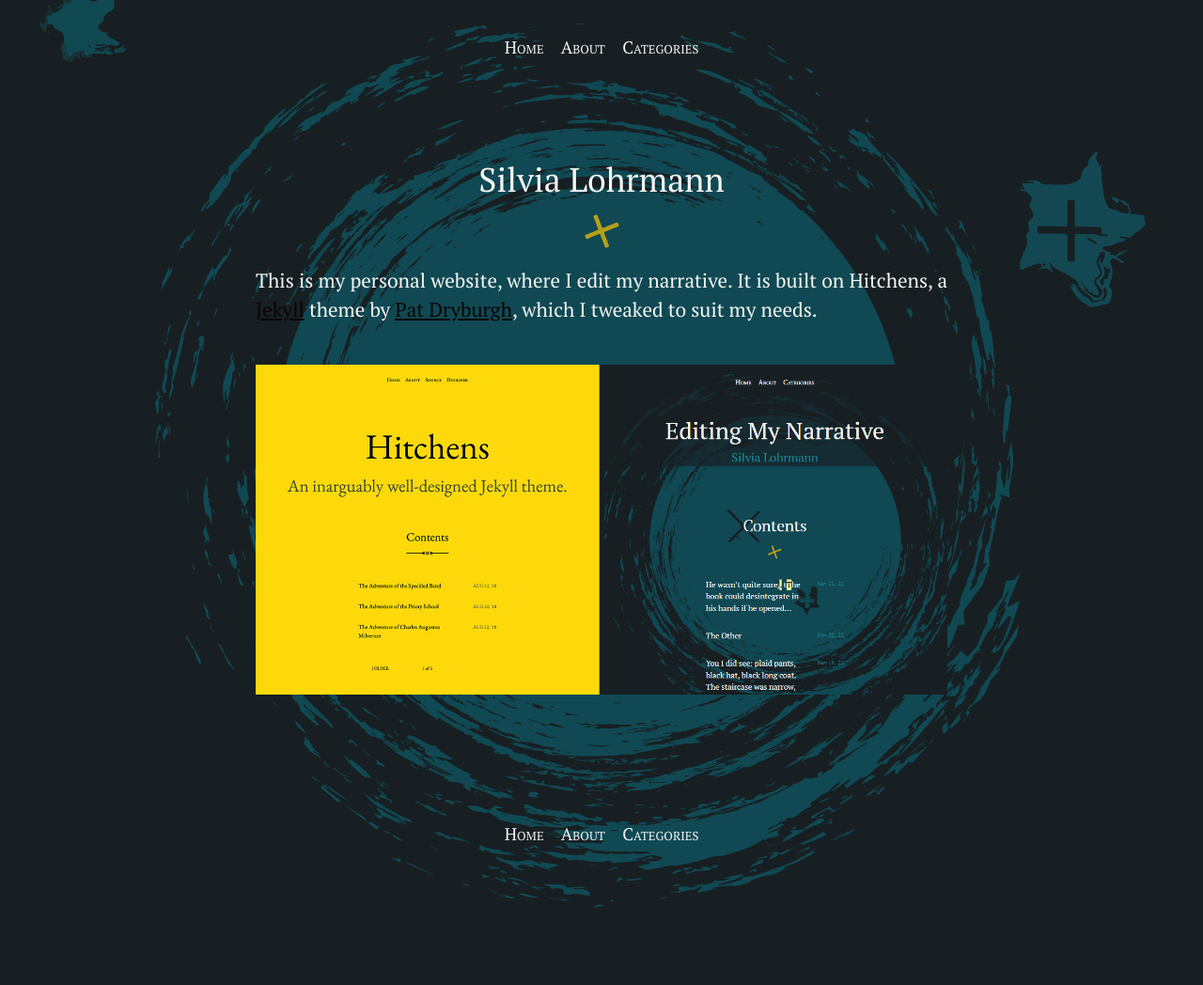
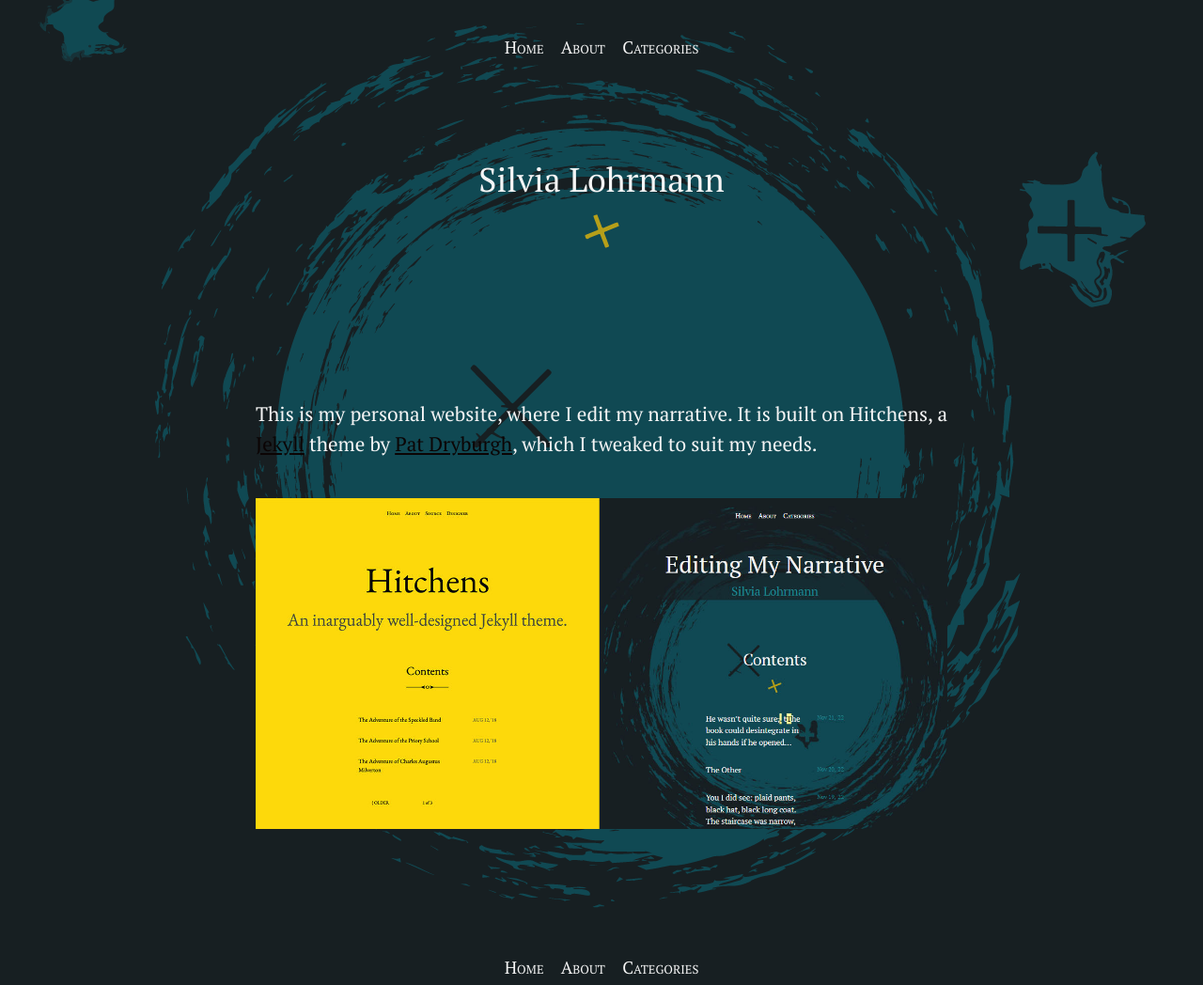
Before and after one commit to silvialohrmann/editorial, a Jekyll site: the page built from README.md, in a window 1280 px wide. Shown: the whole page at 94% size. Built offline with Jekyll 4.4.1, drawn with Linux system fonts in a browser that asks for light colours.

Commit message:
Update _article.scss

```diff
--- a/_sass/_article.scss
+++ b/_sass/_article.scss
@@ -22,8 +22,11 @@
 }
 @media (min-width: $on-tablet) {
   .post {
-     padding: 44em 0;
+     padding: 4em 0;
   }
+  .post > h1 {
+  padding-bottom: 4em;
+}
  }
 .post p {
   text-align: justify;
```
